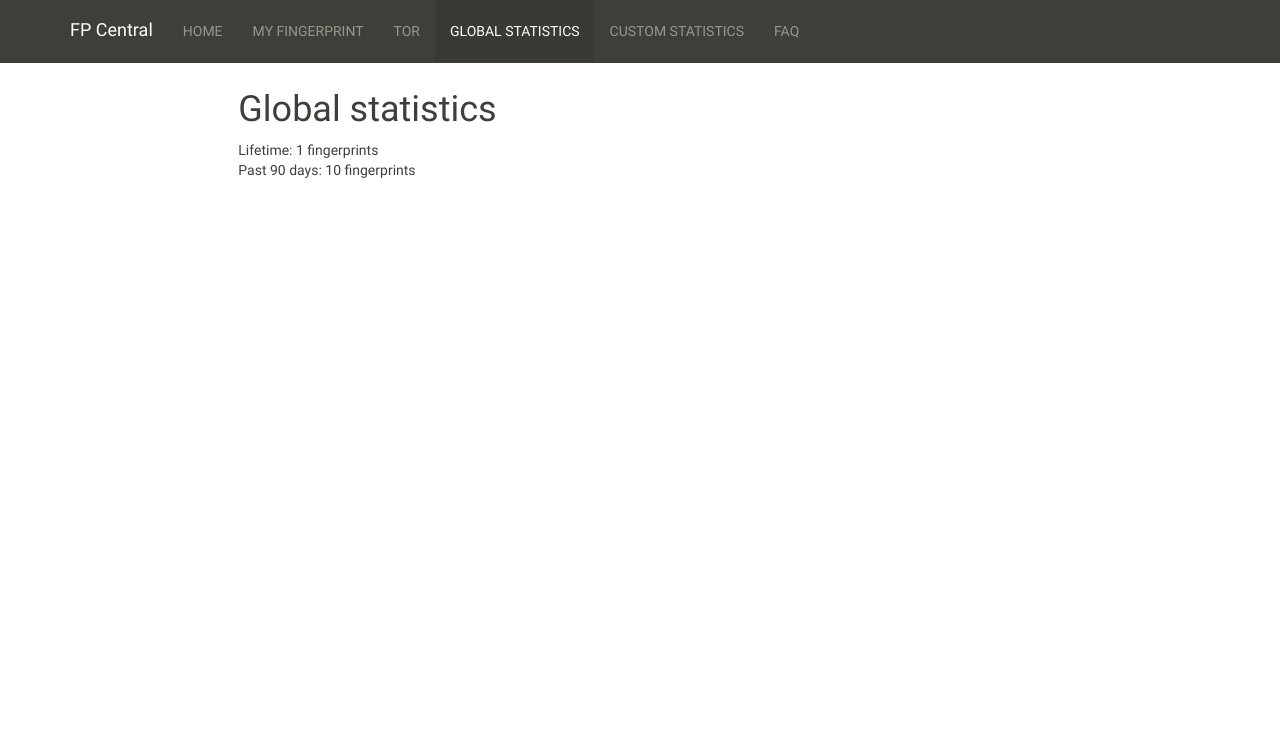
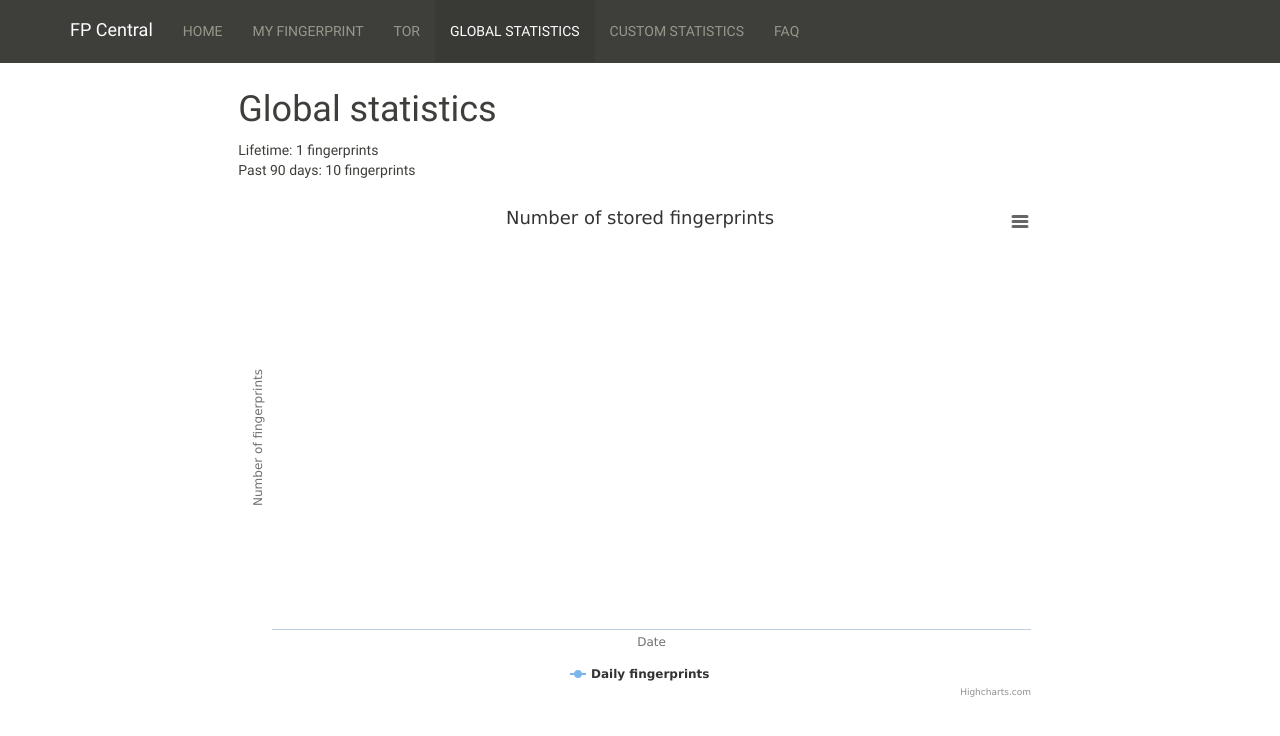
Before and after one commit to plaperdr/fp-central, a Flask app: template templates/globalStats.html in a window 1280 px wide. Shown: the top 736 px of the page. Run offline with Flask 2, Linux system fonts and the light colour scheme; the template is opened without the code that fills it: most values are stand-ins (such as "Sample title", 1, 10 or a date in 2020); some libraries are stand-ins or nearby versions.

Commit message:
Adding graph on the number of daily collected fingerprints

```diff
--- a/run.py
+++ b/run.py
@@ -67,7 +67,9 @@ def tor():
 def globalStats():
     return render_template('globalStats.html',
                             totalFP=db.getTotalFP(),
-                            epochFP=db.getEpochFP(90))
+                            epochFP=db.getEpochFP(90),
+                            dailyFP=db.getDailyFP()
+                           )
 
 @app.route('/customStats')
 def customStats():
@@ -145,6 +147,15 @@ class Db(object):
     def getEpochFP(self,days):
         tempID = self.getObjectID(days)
         return self.mongo.db.fp.find({"_id": {"$gte": tempID}}).count()
+
+    #Get the number of daily stored fingerprints
+    def getDailyFP(self):
+        return list(self.mongo.db.fp.aggregate( [{ "$group" : {"_id": {"year" : { "$year" : "$date" },
+                                                                 "month" : { "$month" : "$date" },
+                                                                 "day" : { "$dayOfMonth" : "$date" }
+                                                              },
+                                                   "count": { "$sum": 1 }}},
+                                                  {"$sort": {'_id.year': 1, '_id.month': 1, '_id.day': 1}}] ))
 
 
     ######Lifetime stats (since the creation of the collection)
--- a/templates/globalStats.html
+++ b/templates/globalStats.html
@@ -15,11 +15,71 @@
 
 
     <!--
-    Graph on the evolution of collected fingerprints
+    Graph on the evolution of collected fingerprints (single day + cumulative)
     Graph on the evolution of collected fingerprints per version?
     Pie chart on the distribution of browsers/tor browser version
     Have a button to switch between lifetime and 90 days stats
     Have a pie chart for language
     -->
 
+    <br>
+    <div id="daily" style="width:100%; height:500px;"></div>
+
+    <script type="text/javascript">
+        var dailyFP = {{ dailyFP|safe }};
+        var dailyData = [];
+        for(var i=0; i<dailyFP.length; i++){
+            var d = dailyFP[i]._id;
+            dailyData.push([Date.UTC(d.year,d.month-1,d.day),dailyFP[i].count])
+        }
+
+        $(document).ready(function() {
+            $('#daily').highcharts({
+                chart: {
+                    type: 'spline'
+                },
+                title: {
+                    text: 'Number of stored fingerprints'
+                },
+                xAxis: {
+                    type: 'datetime',
+                    dateTimeLabelFormats: {
+                        month: '%e. %b',
+                        year: '%b'
+                    },
+                    title: {
+                        text: 'Date'
+                    }
+                },
+                yAxis: {
+                    title: {
+                        text: 'Number of fingerprints'
+                    },
+                    min: 0
+                },
+                tooltip: {
+                    headerFormat: '<b>{series.name}</b><br>',
+                    pointFormat: '{point.x:%e. %b}: {point.y:.0f} fingerprints'
+                },
+
+                plotOptions: {
+                    spline: {
+                        marker: {
+                            enabled: true
+                        }
+                    }
+                },
+
+                series: [{
+                    name: 'Daily fingerprints',
+                    data: dailyData
+                }]
+            });
+        });
+    </script>
+
+    <!-- Load the external libraries -->
+    <script type="text/javascript" src="{{ url_for('static', filename="js/highcharts.js") }}"></script>
+    <script type="text/javascript" src="{{ url_for('static', filename="js/highcharts-exporting.js") }}"></script>
+
 {% endblock %}
```
